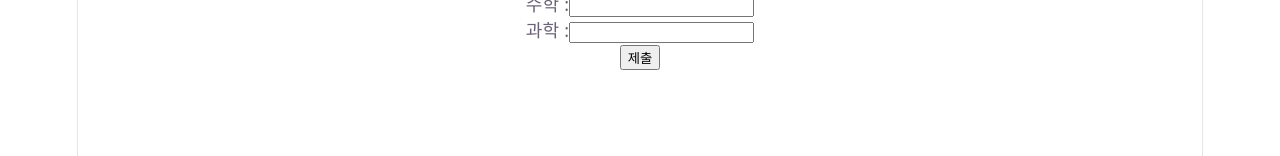
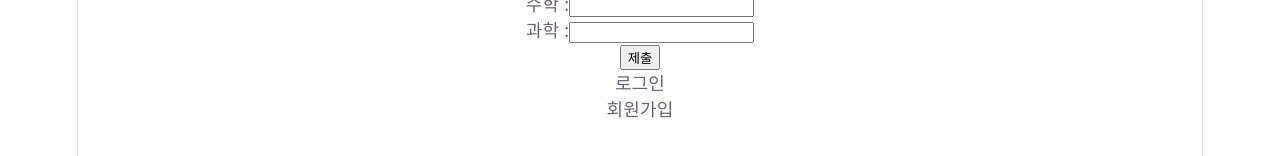
Before and after one commit to Omitss/HomeStudy_react, a React (Vite) app: page / in a window 1280 px wide. Shown: the part 240-396 px from the top of the page. Built offline with nearby package versions, Linux system fonts and the light colour scheme.

Commit message:
bug-page

```diff
--- a/src/App.jsx
+++ b/src/App.jsx
@@ -1,33 +1,19 @@
 import './App.css'
-import { useState } from 'react'
-import ScoresTable from './components/ScoresTable'
-import Form from './components/Form'
+import ScorePage from './page/ScorePage'
+import UserPage from './page/UserPage'
 
 
-const intialscores = [
-  { 이름 : 'john', 국어 : 90, 영어 : 90, 수학 : 80, 과학 : 90},
-  { 이름 : 'peter', 국어 : 90, 영어 : 90, 수학 : 80, 과학 : 90},
-  { 이름 : 'susan', 국어 : 90, 영어 : 90, 수학 : 80, 과학 : 90},
-  { 이름 : 'sue', 국어 : 90, 영어 : 90, 수학 : 80, 과학 : 90},
 
-]
 
-const initinfo = {
-  이름 : "",
-  국어 : null,
-  영어 : null,
-  수학 : null,
-  과학 : null,
-}
+
 
 function App() {
-  const [info, setInfo] = useState(initinfo)
-  const [scores, setScores] = useState(intialscores)
+
 
   return (
     <>
-    <ScoresTable scores = {scores}/> {/*오브젝트를 ScoresTabl.jsx로 상속*/}
-    <Form info = {info} setInfo = {setInfo} setScores = {setScores}/> {/*오브젝트와 함수를 From.jsx로상속*/}
+      <ScorePage />
+      <UserPage />
 
     </>
 
--- /dev/null
+++ b/src/components/user/Login.jsx
@@ -0,0 +1,11 @@
+import React from 'react'
+
+function Login() {
+  return (
+    <div>
+      로그인
+    </div>
+  )
+}
+
+export default Login
--- /dev/null
+++ b/src/components/user/Register.jsx
@@ -0,0 +1,11 @@
+import React from 'react'
+
+function Register() {
+  return (
+    <div>
+      회원가입
+    </div>
+  )
+}
+
+export default Register
--- /dev/null
+++ b/src/page/ScorePage.jsx
@@ -0,0 +1,35 @@
+import React from 'react'
+import Form from '../components/score/Form'
+import ScoresTable from '../components/score/ScoresTable'
+import { useState } from 'react'
+
+const intialscores = [
+  { 이름 : 'john', 국어 : 90, 영어 : 90, 수학 : 80, 과학 : 90},
+  { 이름 : 'peter', 국어 : 90, 영어 : 90, 수학 : 80, 과학 : 90},
+  { 이름 : 'susan', 국어 : 90, 영어 : 90, 수학 : 80, 과학 : 90},
+  { 이름 : 'sue', 국어 : 90, 영어 : 90, 수학 : 80, 과학 : 90},
+
+]
+
+const initinfo = {
+  이름 : "",
+  국어 : null,
+  영어 : null,
+  수학 : null,
+  과학 : null,
+}
+
+
+function ScorePage() {
+    const [info, setInfo] = useState(initinfo)
+    const [scores, setScores] = useState(intialscores)
+
+  return (
+    <>
+        <ScoresTable scores = {scores}/>
+        <Form info = {info} setInfo = {setInfo} setScores = {setScores}/>
+    </>
+  )
+}
+
+export default ScorePage
--- /dev/null
+++ b/src/page/UserPage.jsx
@@ -0,0 +1,14 @@
+import React from 'react'
+import Login from '../components/user/Login'
+import Register from '../components/user/Register'
+
+function UserPage() {
+  return (
+    <>
+      <Login/>
+      <Register/>
+    </>
+  )
+}
+
+export default UserPage
```
Also changed, not shown: src/components/score/Form.jsx (renamed from src/components/Form.jsx), src/components/score/ScoresTable.jsx (renamed from src/components/ScoresTable.jsx).
